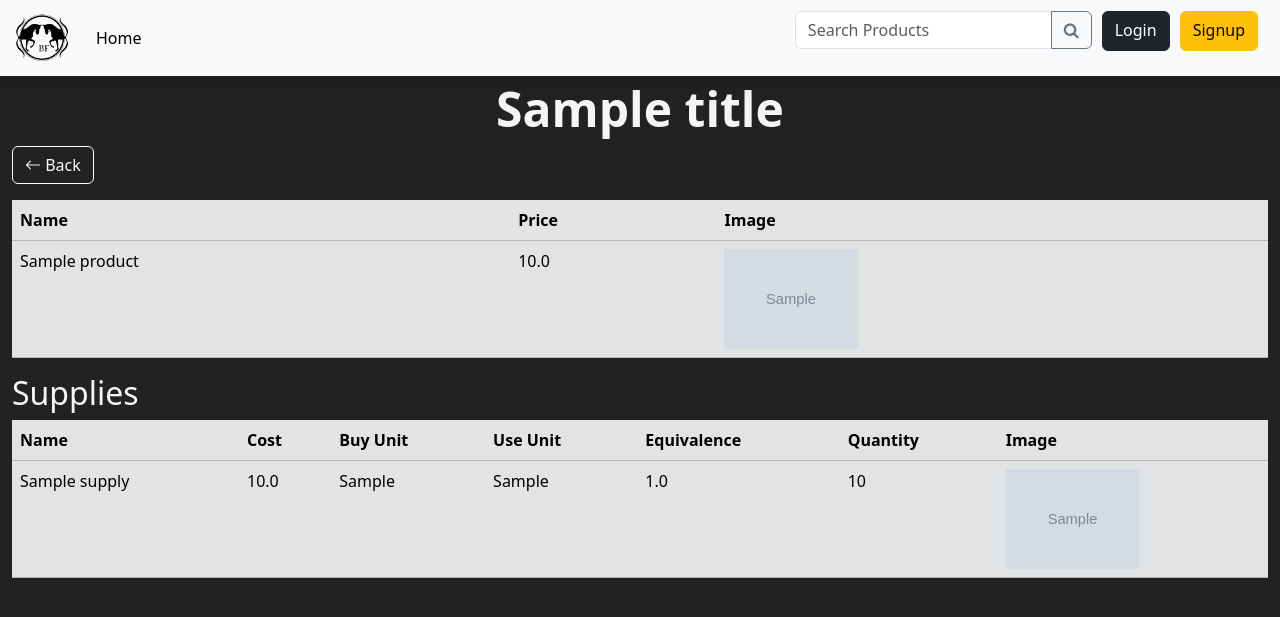
After one commit to IDGS-804-20001399/brea-fragances, a Flask app: template app/product/templates/productDetails.html in a window 1280 px wide. The commit adds this page. Shown: the top 617 px of the page. Run offline with Flask 3, Linux system fonts and the light colour scheme; tables that the repository leaves empty hold one stand-in row (values such as "Sample post"); the template is opened without the code that fills it: values that come from a table or form of the project are taken from there, most other values are stand-ins (such as "Sample title", 1, 10 or a date in 2020); grey boxes marked "Sample" are stand-in pictures; parts of the project's set-up code (start-up, migrations or seed data) failed here and were passed over; some libraries are stand-ins or nearby versions.

Commit message:
Admin product details page added

```diff
--- a/app/auth/templates/allProducts.html
+++ b/app/auth/templates/allProducts.html
@@ -14,7 +14,7 @@
                                 <img class="img-fluid img-thumbnail" alt="{{ item.name }}" src="{{ item.image_url }}">
                             </div>
                               <div class="col">
-                                <a href="{{ url_for('product.details', product_id=item.id) }}" style="text-decoration: none;">
+                                <a href="{{ url_for('product.productInfo', product_id=item.id) }}" style="text-decoration: none;">
                                     <h5 class="card-title">{{ item.name }}</h5>
                                   </a>
                                   <p class="card-text">$ {{ item.price }}</p>
--- a/app/home/templates/home.html
+++ b/app/home/templates/home.html
@@ -41,7 +41,7 @@
                                   <img class="img-thumbnail" alt="{{ item.name }}" src="{{ item.image_url }}">
                               </div>
                               <div class="col">
-                                  <a href="{{ url_for('product.details', product_id=item.id) }}" style="text-decoration: none;">
+                                  <a href="{{ url_for('product.productInfo', product_id=item.id) }}" style="text-decoration: none;">
                                     <h5 class="card-title">{{ item.name }}</h5>
                                   </a>
                                   <p class="card-text">$ {{ item.price }}</p>
--- /dev/null
+++ b/app/product/templates/productDetails.html
@@ -0,0 +1,63 @@
+{% extends "adminBase.html" %}
+
+{% block body %}
+<a class="btn btn-outline-light mb-3"
+   href="{{ url_for('product.products') }}">
+    <i class="bi bi-arrow-left"></i>
+    Back
+</a>
+<table class="table">
+    <thead>
+        <tr class="table-secondary">
+            <th scope="col">Name</th>
+            <th scope="col">Price</th>
+            <th scope="col">Image</th>
+        </tr>
+    </thead>
+    <tbody>
+        <tr class="table-secondary">
+            <td>{{ product.name }}</td>
+            <td>{{ product.price }}</td>
+            <td>
+                <img height="100px"
+                     src="{{ product.image_url }}">
+            </td>
+        </tr>
+    </tbody>
+</table>
+
+<h2 style="color: whitesmoke;">Supplies</h2>
+<table class="table">
+    <thead>
+        <tr class="table-secondary">
+            <th scope="col">Name</th>
+            <th scope="col">Cost</th>
+            <th scope="col">Buy Unit</th>
+            <th scope="col">Use Unit</th>
+            <th scope="col">Equivalence</th>
+            <th scope="col">Quantity</th>
+            <th scope="col">Image</th>
+        </tr>
+    </thead>
+    <tbody>
+        {% if supplies %}
+        {% for supply in supplies %}
+
+        <tr class="table-secondary">
+            <td>{{ supply.name }}</td>
+            <td>{{ supply.cost }}</td>
+            <td>{{ supply.buy_unit }}</td>
+            <td>{{ supply.use_unit }}</td>
+            <td>{{ supply.equivalence }}</td>
+            <td>{{ quantities[loop.index-1] }}</td>
+            <td>
+                <img height="100px"
+                src="{{ supply.image_url }}">
+            </td>
+        </tr>
+
+        {% endfor %}
+        {% endif %}
+    </tbody>
+</table>
+{% endblock body %}
--- a/app/product/templates/products.html
+++ b/app/product/templates/products.html
@@ -30,6 +30,11 @@
                     <i class="bi bi-pencil-square"></i>
                     Edit
                 </a>
+                <a class="btn btn-primary btn-sm mb-2"
+                href="{{ url_for('product.details', product_id=product.id) }}">
+                    <i class="bi bi-eye"></i>
+                    Details
+                </a>
                 <form class="delete"
                       action="{{ url_for('product.delete_product', product_id=product.id) }}"
                       method="post">
```
Also changed, not shown: app/product/routes.py (+17 -3 lines), app/product/templates/singleProduct.html (renamed from app/product/templates/details.html).
